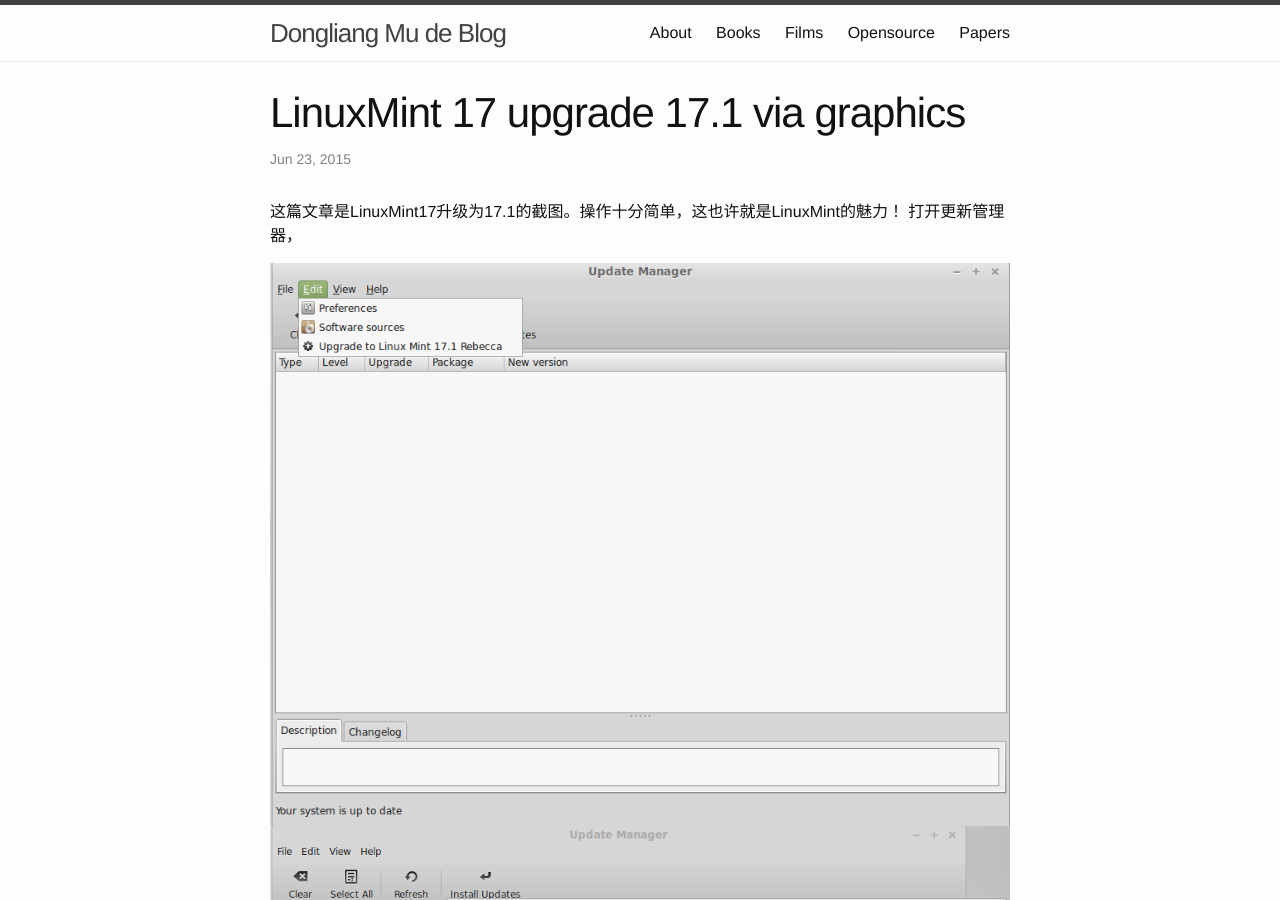
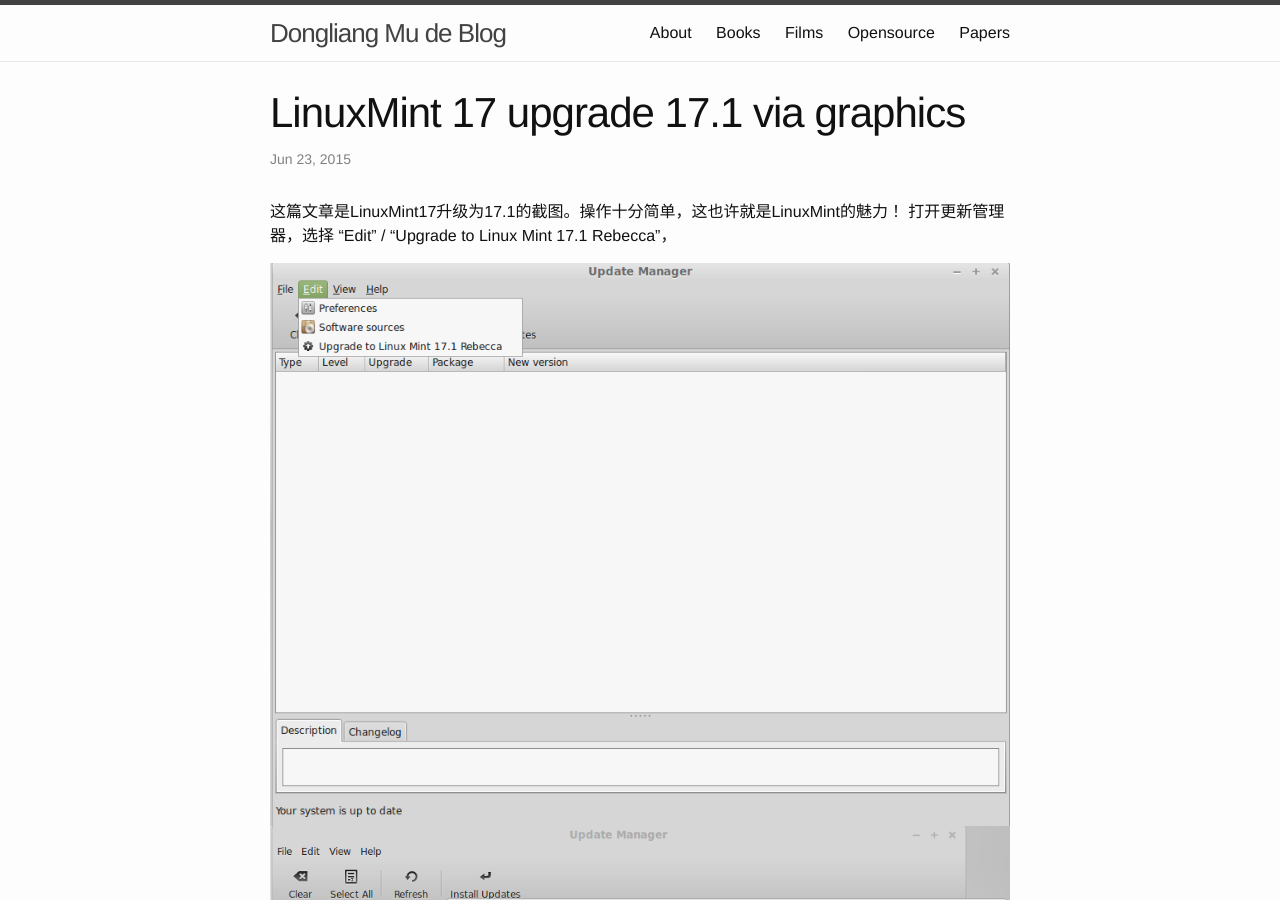
Before and after one commit to mudongliang/mudongliang.github.io, a Jekyll site: the page built from _posts/2015-06-23-linuxmint-17-upgrade-171-via-graphics.md, in a window 1280 px wide and 900 px high. Built offline with Jekyll 4.4.1, drawn with Linux system fonts in a browser that asks for light colours.

Commit message:
add some description

```diff
--- a/_posts/2015-06-23-linuxmint-17-upgrade-171-via-graphics.md
+++ b/_posts/2015-06-23-linuxmint-17-upgrade-171-via-graphics.md
@@ -8,7 +8,7 @@
 ---
 
 这篇文章是LinuxMint17升级为17.1的截图。操作十分简单，这也许就是LinuxMint的魅力！
-打开更新管理器，
+打开更新管理器，选择 “Edit” / “Upgrade to Linux Mint 17.1 Rebecca”，
 
 ![Index]({{site.url}}/images/index0.png)
 ![Index]({{site.url}}/images/index1.png)
```
